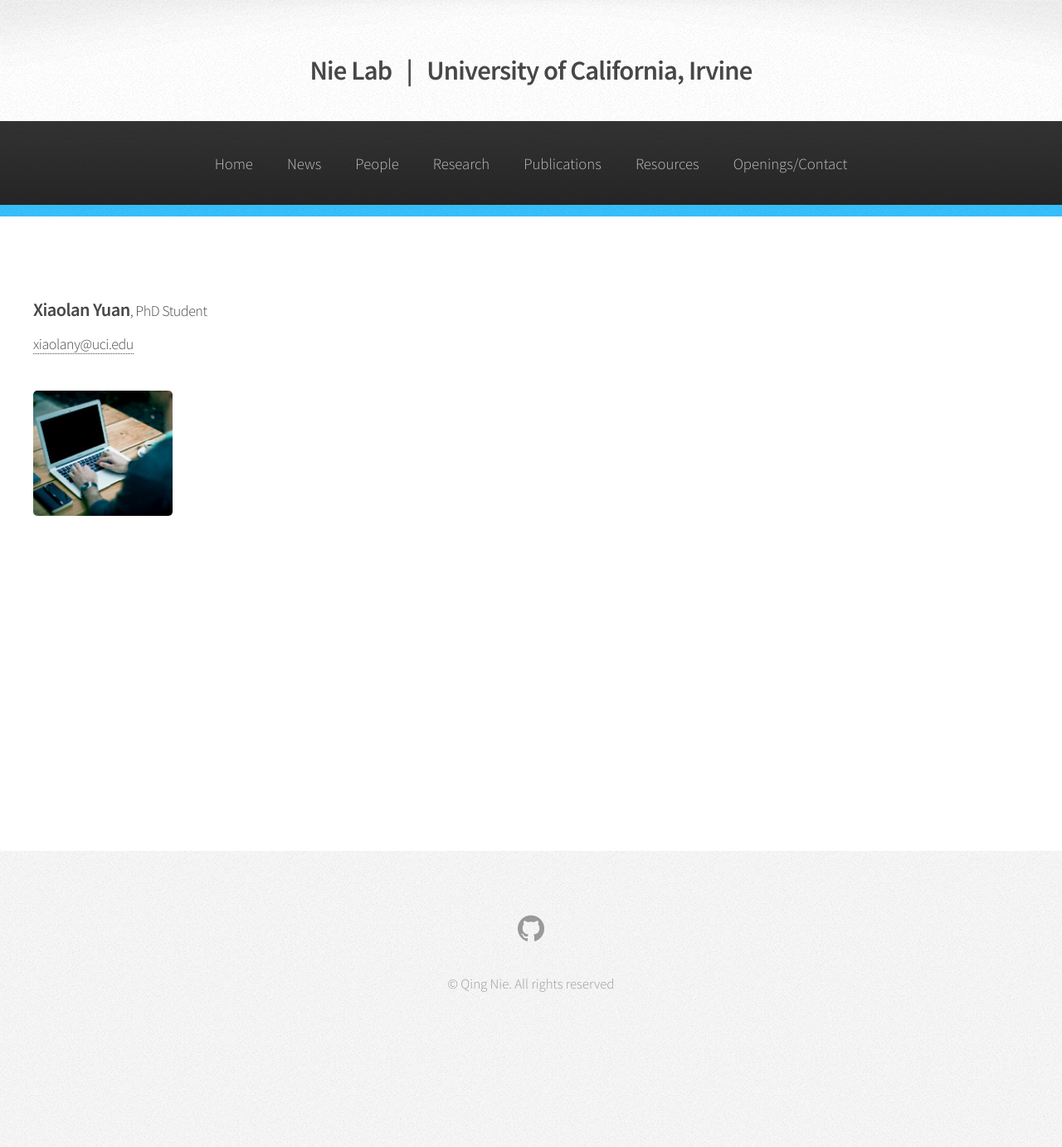
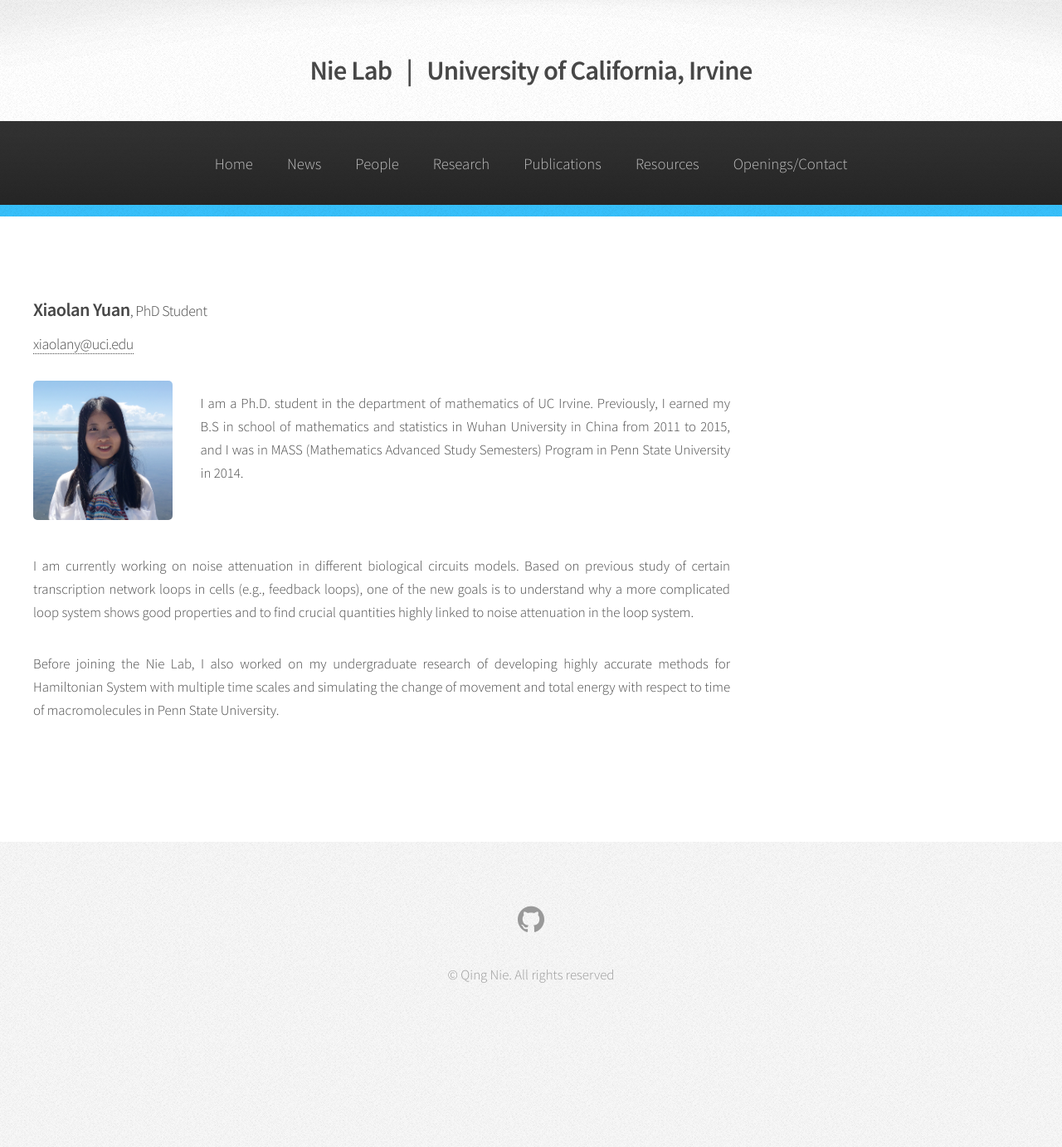
Before and after one commit to NieLab/nielab.github.io, a Jekyll site: the page built from people/xiaolan-yuan.html, in a window 1280 px wide. Shown: the whole page at 83% size. Built offline with Jekyll 4.4.1, drawn with Linux system fonts in a browser that asks for light colours.

Commit message:
people pages update

```diff
--- a/lab-members.html
+++ b/lab-members.html
@@ -166,7 +166,7 @@ layout: default
 
 			  <h3><a href="{{ site.baseurl }}/people/tao-peng">Tao Peng</a><h3b>, PhD Student</h3b></h3>
 			  <span class="image left"><a href="{{ site.baseurl }}/people/tao-peng">
-			  <img style="width:9em" src="{{ site.baseurl }}/assets/images/pic03.jpg" alt="" /></a></span>
+			  <img style="width:9em" src="{{ site.baseurl }}/assets/images/tpeng1.jpg" alt="" /></a></span>
 			  <p style="padding-top: 1em; padding-bottom: 4em">
                           Contact:
                           <script language="JavaScript">
@@ -256,7 +256,7 @@ layout: default
 
 			  <h3><a href="{{ site.baseurl }}/people/xiaolan-yuan">Xiaolan Yuan</a><h3b>, PhD Student</h3b></h3>
 			  <span class="image left"><a href="{{ site.baseurl }}/people/xiaolan-yuan">
-			  <img style="width:9em" src="{{ site.baseurl }}/assets/images/pic03.jpg" alt="" /></a></span>
+			  <img style="width:9em" src="{{ site.baseurl }}/assets/images/xiaolan1.jpg" alt="" /></a></span>
 			  <p style="padding-top: 1em; padding-bottom: 4em">
                           Contact:
                           <script language="JavaScript">
--- a/people/tao-peng.html
+++ b/people/tao-peng.html
@@ -21,7 +21,7 @@ layout: default
 
 			  </h3b></h3>
 	<div style="max-width: 50em; min-height: 30em; text-align: justify; font-size:0.9em; ">
-	  <span class="image left"><img src="{{ site.baseurl }}/assets/images/pic03.jpg" style="width:10em" alt="" /></span>
+	  <span class="image left"><img src="{{ site.baseurl }}/assets/images/tpeng1.jpg" style="width:10em" alt="" /></span>
 
 	  <p>
 	 I joned Nie lab in June 2013 after I finished the Mathematical, Computational, and Systems Biology (MCSB) Gateway Program in UC Irvine. I previous studied at Wuhan University where I earned a B.S. and M.S. in computational mathematics with B.S.B.A. in Business Administration. My research interests are computational biology, bioinformatics, and numerical analysis.
--- a/people/weitao-chen.html
+++ b/people/weitao-chen.html
@@ -11,7 +11,7 @@ layout: default
 			<!-- Content -->
 			  <article>
 
-			  <h3>Weitao Chen<h3b>, Postdoctoral Scholarr<br>
+			  <h3>Weitao Chen<h3b>, Postdoctoral Scholar<br>
       <script language="JavaScript">
                             var username="weitaoc1";
                             var hostname="uci.edu";
--- a/people/xiaolan-yuan.html
+++ b/people/xiaolan-yuan.html
@@ -21,9 +21,16 @@ layout: default
 
 			  </h3b></h3>
 	<div style="max-width: 50em; min-height: 30em; text-align: justify; font-size:0.9em; ">
-	  <span class="image left"><img src="{{ site.baseurl }}/assets/images/pic03.jpg" style="width:10em" alt="" /></span>
+	  <span class="image left"><img src="{{ site.baseurl }}/assets/images/xiaolan1.jpg" style="width:10em" alt="" /></span>
 
+	  <p style="padding-top:1em; padding-bottom:3em;">
+	  I am a Ph.D. student in the department of mathematics of UC Irvine. Previously, I earned my B.S in school of mathematics and statistics in Wuhan University in China from 2011 to 2015, and I was in MASS (Mathematics Advanced Study Semesters) Program in Penn State University in 2014.
+	  </p>
 	  <p>
+	  I am currently working on noise attenuation in different biological circuits models. Based on previous study of certain transcription network loops in cells (e.g., feedback loops), one of the new goals is to understand why a more complicated loop system shows good properties and to find crucial quantities highly linked to noise attenuation in the loop system.
+	  </p>
+	  <p>
+	  Before joining the Nie Lab, I also worked on my undergraduate research of developing highly accurate methods for Hamiltonian System with multiple time scales and simulating the change of movement and total energy with respect to time of macromolecules in Penn State University.
 	 </p>
 
 	  </article>
```
Also changed, not shown: assets/images/tpeng1.jpg (added), assets/images/xiaolan1.jpg (added), 4 other files.
